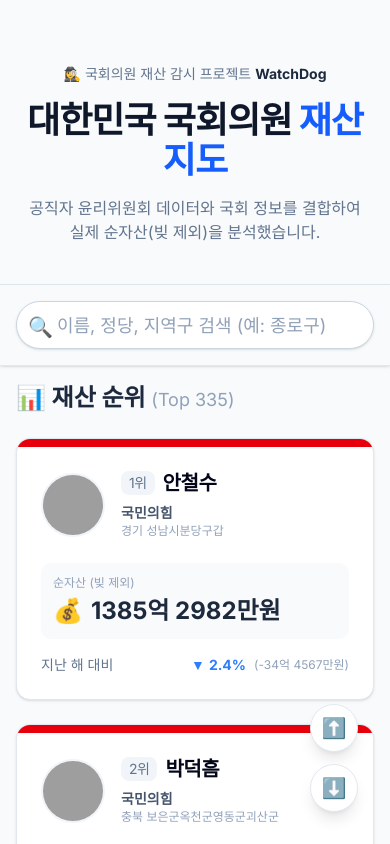
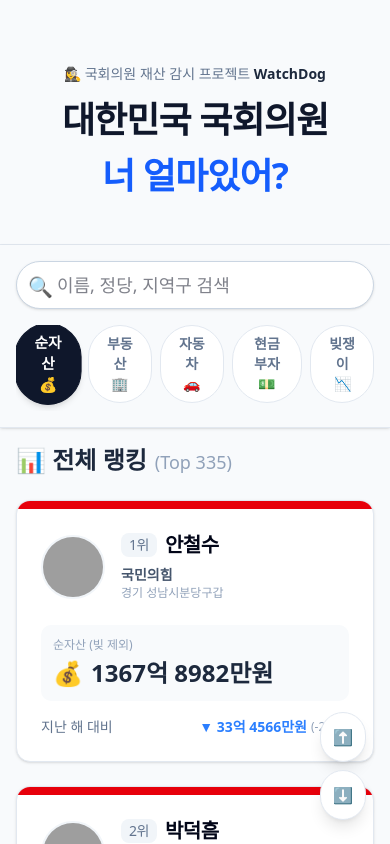
Before and after one commit to modntsimho-gif/watchdog-2026, a Next.js app in the folder watchdog/: page / in a window 390 px wide. Shown: the top 844 px of the page. Built offline with nearby package versions, Linux system fonts and the light colour scheme; grey boxes are pictures that could not be loaded.

Commit message:
Fix: 버튼 스타일 개선

```diff
--- a/watchdog/app/layout.tsx
+++ b/watchdog/app/layout.tsx
@@ -1,17 +1,28 @@
 import type { Metadata } from "next";
-import { Inter } from "next/font/google";
 import "./globals.css";
 
-const inter = Inter({ subsets: ["latin"] });
+// 🔥 여기가 검색엔진에 뜨는 정보입니다.
+export const metadata: Metadata = {
+  title: "대한민국 국회의원 너 얼마있어? - WatchDog",
+  description: "국회의원 재산 순위, 부동산, 자동차, 현금, 부채 분석. 내 지역구 의원의 재산을 확인해보세요.",
+  icons: {
+    icon: "/favicon.ico", // 파비콘이 있다면
+  },
+  openGraph: {
+    title: "국회의원 너 얼마있어? (WatchDog)",
+    description: "느그 서장... 아니 의원님 재산 얼마야? 국회의원 재산 전수 조사 데이터.",
+    url: "https://ni-eolma.com",
+    siteName: "WatchDog",
+    locale: "ko_KR",
+    type: "website",
+  },
+  keywords: ["국회의원 재산", "국회의원 순위", "정치인 재산", "박덕흠", "안철수", "재산공개"],
 
-export const metadata: Metadata = {
-  title: "WatchDog - 대한민국 국회의원 재산 지도",
-  description: "국회의원들의 실제 순자산과 재산 변동 내역을 한눈에 확인하세요.",
-  openGraph: {
-    title: "WatchDog - 대한민국 국회의원 재산 지도",
-    description: "우리 지역구 의원의 재산은 얼마일까요? 빚 제외 순자산 공개.",
-    // 썸네일 이미지가 있다면 public 폴더에 넣고 아래 주석을 푸세요
-    // images: ['/thumbnail.png'],
+  verification: {
+    google: 'JmFVjC8V6iKzCDm2iXz7nsJMwi0DHxZ2PvA6KUeVF-s',
+    other: {
+      'naver-site-verification': '네이버에서_준_코드',
+    },
   },
 };
 
@@ -22,7 +33,7 @@ export default function RootLayout({
 }>) {
   return (
     <html lang="ko">
-      <body className={inter.className}>{children}</body>
+      <body>{children}</body>
     </html>
   );
 }
--- a/watchdog/app/page.tsx
+++ b/watchdog/app/page.tsx
@@ -6,6 +6,7 @@ import Link from "next/link";
 // 1. 재산 데이터 구조
 interface RawAssetItem {
   type: string;
+  description: string;
   previous_value: number;
   current_value: number;
 }
@@ -24,19 +25,28 @@ interface RawProfile {
   STATUS_NM: string;
 }
 
-// 3. 화면 구조
+// 3. 화면 구조 (카테고리별 자산 추가)
 interface Member {
   id: string;
   name: string;
   party: string;
   district: string;
   imageUrl: string;
-  totalAssets: number;
+
+  totalAssets: number; // 순자산 (자산 - 부채)
+  realEstate: number;  // 부동산 (토지 + 건물)
+  cars: number;        // 자동차
+  financial: number;   // 현금성 (예금 + 증권 + 현금)
+  debt: number;        // 부채 (절대값)
+
   changeAmount: number;
   changeRate: number;
 }
 
-// 🔥 [중요] 컴포넌트 밖에 변수를 선언해서, 페이지를 갔다 와도 데이터가 살아있게 함 (캐싱)
+// 탭 타입 정의
+type TabType = "total" | "realEstate" | "cars" | "financial" | "debt";
+
+// 캐싱 변수
 let cachedMembers: Member[] | null = null;
 
 export default function Home() {
@@ -44,16 +54,14 @@ export default function Home() {
   const [members, setMembers] = useState<Member[]>([]);
   const [loading, setLoading] = useState(true);
 
+  // 🔥 현재 선택된 랭킹 탭 (기본값: 순자산)
+  const [activeTab, setActiveTab] = useState<TabType>("total");
+
   useEffect(() => {
-    // 🔥 이미 데이터가 있으면 로딩 없이 바로 보여줌 (스크롤 유지의 핵심!)
     if (cachedMembers) {
       setMembers(cachedMembers);
       setLoading(false);
-
-      // 브라우저가 스크롤 위치를 찾을 시간을 살짝 줌
-      setTimeout(() => {
-        // Next.js가 자동으로 스크롤 복원을 시도함
-      }, 0);
+      setTimeout(() => {}, 0);
       return;
     }
 
@@ -64,9 +72,7 @@ export default function Home() {
           fetch("/members_info.json"),
         ]);
 
-        if (!assetsRes.ok || !profilesRes.ok) {
-          throw new Error("파일 로딩 실패");
-        }
+        if (!assetsRes.ok || !profilesRes.ok) throw new Error("파일 로딩 실패");
 
         const rawAssets: RawAssetMember[] = await assetsRes.json();
         const rawProfiles: RawProfile[] = await profilesRes.json();
@@ -79,42 +85,77 @@ export default function Home() {
         });
 
         const processed = rawAssets.map((person, index) => {
-          const currentTotal = person.assets.reduce((sum, item) => {
-            return item.type.includes("채무") ? sum - item.current_value : sum + item.current_value;
-          }, 0);
+          let realEstate = 0;
+          let cars = 0;
+          let financial = 0;
+          let debt = 0;
+          let totalAssets = 0; // 순자산
 
-          const previousTotal = person.assets.reduce((sum, item) => {
-            return item.type.includes("채무") ? sum - item.previous_value : sum + item.previous_value;
-          }, 0);
+          let prevTotal = 0;
 
-          const changeAmount = currentTotal - previousTotal;
-          const changeRate = previousTotal === 0 ? 0 : (changeAmount / previousTotal) * 100;
+          person.assets.forEach((item) => {
+            const t = item.type;
+            const d = item.description;
+            const val = item.current_value;
+            const prev = item.previous_value;
+
+            // 1. 부채 판별 (가장 먼저 체크)
+            if (t.includes("채무") || d.includes("채무")) {
+              debt += val; // 부채는 양수로 누적 (나중에 뺄셈)
+              totalAssets -= val;
+              prevTotal -= prev;
+            }
+            // 2. 부동산 (건물, 토지)
+            else if (t.includes("건물") || t.includes("토지") || t.includes("부동산")) {
+              realEstate += val;
+              totalAssets += val;
+              prevTotal += prev;
+            }
+            // 3. 자동차
+            else if (t.includes("자동차") || t.includes("차량") || t.includes("승용차")) {
+              cars += val;
+              totalAssets += val;
+              prevTotal += prev;
+            }
+            // 4. 현금성 (예금, 증권, 현금, 채권)
+            else if (t.includes("예금") || t.includes("증권") || t.includes("현금") || t.includes("채권")) {
+              financial += val;
+              totalAssets += val;
+              prevTotal += prev;
+            }
+            // 5. 기타 자산 (골동품, 회원권 등)
+            else {
+              totalAssets += val;
+              prevTotal += prev;
+            }
+          });
+
+          const changeAmount = totalAssets - prevTotal;
+          const changeRate = prevTotal === 0 ? 0 : (changeAmount / prevTotal) * 100;
 
           const profile = profileMap.get(person.name);
-
-          const cleanParty = profile?.PLPT_NM
-            ? profile.PLPT_NM.split("/").pop()?.trim()
-            : "무소속";
-
-          const cleanDistrict = profile?.ELECD_NM
-            ? profile.ELECD_NM.split("/").pop()?.trim()
-            : "비례/정보없음";
 
           return {
             id: `member-${index}`,
             name: person.name,
-            party: cleanParty || "무소속",
-            district: cleanDistrict || "정보없음",
+            party: profile?.PLPT_NM?.split("/").pop()?.trim() || "무소속",
+            district: profile?.ELECD_NM?.split("/").pop()?.trim() || "정보없음",
             imageUrl: profile?.NAAS_PIC || "",
-            totalAssets: currentTotal,
-            changeAmount: changeAmount,
-            changeRate: changeRate,
+
+            totalAssets,
+            realEstate,
+            cars,
+            financial,
+            debt,
+
+            changeAmount,
+            changeRate,
           };
         });
 
+        // 초기 정렬: 순자산 순
         processed.sort((a, b) => b.totalAssets - a.totalAssets);
 
-        // 🔥 데이터를 전역 변수에 저장
         cachedMembers = processed;
         setMembers(processed);
         setLoading(false);
@@ -141,55 +182,98 @@ export default function Home() {
     return `${sign}${absMan}만원`;
   };
 
-  const filteredMembers = members.filter((member) =>
+  // 탭 변경 시 정렬 로직
+  const getSortedMembers = () => {
+    let sorted = [...members];
+    if (activeTab === "total") sorted.sort((a, b) => b.totalAssets - a.totalAssets);
+    else if (activeTab === "realEstate") sorted.sort((a, b) => b.realEstate - a.realEstate);
+    else if (activeTab === "cars") sorted.sort((a, b) => b.cars - a.cars);
+    else if (activeTab === "financial") sorted.sort((a, b) => b.financial - a.financial);
+    else if (activeTab === "debt") sorted.sort((a, b) => b.debt - a.debt); // 빚은 많은 순서대로
+    return sorted;
+  };
+
+  const sortedMembers = getSortedMembers();
+
+  const filteredMembers = sortedMembers.filter((member) =>
     member.name.includes(searchTerm) ||
     member.party.includes(searchTerm) ||
     member.district.includes(searchTerm)
   );
 
-  const scrollToTop = () => {
-    window.scrollTo({ top: 0, behavior: "smooth" });
+  const scrollToTop = () => window.scrollTo({ top: 0, behavior: "smooth" });
+  const scrollToBottom = () => window.scrollTo({ top: document.body.scrollHeight, behavior: "smooth" });
+
+  // 탭 버튼 스타일 헬퍼
+  const getTabStyle = (tab: TabType) => {
+    const base = "px-4 py-2 rounded-full text-sm font-bold transition-all border ";
+    if (activeTab === tab) {
+      return base + "bg-slate-900 text-white border-slate-900 shadow-md transform scale-105";
+    }
+    return base + "bg-white text-slate-500 border-slate-200 hover:border-slate-400 hover:text-slate-700";
   };
 
-  const scrollToBottom = () => {
-    window.scrollTo({ top: document.body.scrollHeight, behavior: "smooth" });
+  // 현재 탭에 따라 보여줄 금액과 라벨 계산
+  const getDisplayValue = (member: Member) => {
+    switch (activeTab) {
+      case "realEstate": return { label: "부동산 자산", value: member.realEstate, icon: "🏢" };
+      case "cars": return { label: "자동차 자산", value: member.cars, icon: "🚗" };
+      case "financial": return { label: "현금성 자산", value: member.financial, icon: "💵" };
+      case "debt": return { label: "총 부채", value: -member.debt, icon: "💸" }; // 부채는 마이너스로 표시
+      default: return { label: "순자산 (빚 제외)", value: member.totalAssets, icon: "💰" };
+    }
   };
 
   return (
     <main className="min-h-screen bg-slate-50 flex flex-col items-center relative">
 
-      {/* 1. 상단 타이틀 영역 */}
-      <div className="w-full bg-slate-50 pt-16 pb-10 px-4 flex flex-col items-center justify-center border-b border-slate-200">
+      {/* 1. 상단 타이틀 */}
+      <div className="w-full bg-slate-50 pt-16 pb-8 px-4 flex flex-col items-center justify-center border-b border-slate-200">
         <p className="font-mono text-sm mb-4 text-slate-500">
           🕵️‍♀️ 국회의원 재산 감시 프로젝트 <span className="font-bold text-slate-800">WatchDog</span>
         </p>
+        <h2 className="text-4xl font-extrabold tracking-tight lg:text-5xl text-center text-slate-900 mb-4">
+          대한민국 국회의원
+        </h2>
         <h1 className="text-4xl font-extrabold tracking-tight lg:text-5xl text-center text-slate-900 mb-4">
-          대한민국 국회의원 <span className="text-blue-600">재산 지도</span>
+          <span className="text-blue-600">너 얼마있어?</span>
         </h1>
-        <p className="text-slate-500 text-center max-w-2xl">
-          공직자 윤리위원회 데이터와 국회 정보를 결합하여<br className="sm:hidden"/> 실제 순자산(빚 제외)을 분석했습니다.
-        </p>
       </div>
 
-      {/* 2. 검색창 영역 (Sticky) */}
-      <div className="sticky top-0 z-50 w-full bg-slate-50/80 backdrop-blur-md border-b border-slate-200 py-4 px-4 flex justify-center shadow-sm">
+      {/* 2. 탭 & 검색창 (Sticky) */}
+      <div className="sticky top-0 z-50 w-full bg-slate-50/90 backdrop-blur-md border-b border-slate-200 py-4 px-4 flex flex-col items-center shadow-sm gap-4">
+
+        {/* 검색창 */}
         <div className="w-full max-w-lg relative">
           <div className="absolute left-3 top-3 text-xl">🔍</div>
           <input
             type="text"
-            placeholder="이름, 정당, 지역구 검색 (예: 종로구)"
-            className="flex h-12 w-full rounded-full border border-slate-300 bg-white px-3 py-2 pl-10 text-lg shadow-sm ring-offset-white placeholder:text-slate-400 focus-visible:outline-none focus-visible:ring-2 focus-visible:ring-blue-600 transition-all"
+            placeholder="이름, 정당, 지역구 검색"
+            className="flex h-12 w-full rounded-full border border-slate-300 bg-white px-3 py-2 pl-10 text-lg shadow-sm focus-visible:outline-none focus-visible:ring-2 focus-visible:ring-blue-600 transition-all"
             value={searchTerm}
             onChange={(e) => setSearchTerm(e.target.value)}
           />
         </div>
+
+        {/* 랭킹 탭 */}
+        <div className="flex gap-2 overflow-x-auto w-full max-w-2xl justify-start sm:justify-center pb-2 sm:pb-0 scrollbar-hide">
+          <button onClick={() => setActiveTab("total")} className={getTabStyle("total")}>순자산 💰</button>
+          <button onClick={() => setActiveTab("realEstate")} className={getTabStyle("realEstate")}>부동산 🏢</button>
+          <button onClick={() => setActiveTab("cars")} className={getTabStyle("cars")}>자동차 🚗</button>
+          <button onClick={() => setActiveTab("financial")} className={getTabStyle("financial")}>현금부자 💵</button>
+          <button onClick={() => setActiveTab("debt")} className={getTabStyle("debt")}>빚쟁이 📉</button>
+        </div>
       </div>
 
-      {/* 3. 결과 리스트 영역 */}
+      {/* 3. 결과 리스트 */}
       <div className="w-full max-w-6xl p-4 sm:p-10 pb-10">
         <div className="flex items-center justify-between mb-6">
           <h2 className="text-2xl font-bold text-slate-800">
-            📊 재산 순위 <span className="text-slate-400 text-lg font-normal">(Top {filteredMembers.length})</span>
+            📊 {activeTab === "total" ? "전체 랭킹" :
+                activeTab === "realEstate" ? "부동산 부자 순위" :
+                activeTab === "cars" ? "슈퍼카 순위" :
+                activeTab === "financial" ? "현금왕 순위" : "빚쟁이 순위"}
+            <span className="text-slate-400 text-lg font-normal ml-2">(Top {filteredMembers.length})</span>
           </h2>
         </div>
 
@@ -200,7 +284,9 @@ export default function Home() {
           </div>
         ) : filteredMembers.length > 0 ? (
           <div className="grid grid-cols-1 md:grid-cols-2 lg:grid-cols-3 gap-6">
-            {filteredMembers.map((member, index) => (
+            {filteredMembers.map((member, index) => {
+              const display = getDisplayValue(member);
+              return (
                 <Link href={`/member/${member.name}`} key={member.id} scroll={true}>
                   <div className="rounded-xl border border-slate-200 bg-white text-slate-950 shadow-sm hover:shadow-xl transition-all overflow-hidden cursor-pointer group h-full">
                     {/* 상단 띠 */}
@@ -237,60 +323,61 @@ export default function Home() {
                       </div>
                     </div>
 
-                  {/* 재산 정보 */}
+                    {/* 재산 정보 (동적 변경) */}
                     <div className="p-6 pt-2">
-                    <div className="mt-2 bg-slate-50 p-3 rounded-lg">
-                      <p className="text-xs text-slate-400 mb-1">순자산 (빚 제외)</p>
-                      <div className="text-2xl font-bold text-slate-800 flex items-center gap-2">
-                        <span>💰</span>
-                        {formatMoney(member.totalAssets)}
+                      <div className={`mt-2 p-3 rounded-lg ${activeTab === 'debt' ? 'bg-red-50' : 'bg-slate-50'}`}>
+                        <p className={`text-xs mb-1 ${activeTab === 'debt' ? 'text-red-500 font-bold' : 'text-slate-400'}`}>
+                          {display.label}
+                        </p>
+                        <div className={`text-2xl font-bold flex items-center gap-2 ${activeTab === 'debt' ? 'text-red-600' : 'text-slate-800'}`}>
+                          <span>{display.icon}</span>
+                          {formatMoney(display.value)}
                         </div>
                       </div>
 
+                      {/* 순자산 탭일 때만 증감 표시 */}
+                      {activeTab === "total" && (
                         <div className="mt-4 flex justify-between text-sm items-center">
                           <span className="text-slate-500">지난 해 대비</span>
                           <div className={`flex items-center font-bold ${member.changeAmount >= 0 ? 'text-red-500' : 'text-blue-500'}`}>
-                        {member.changeAmount >= 0 ? "▲" : "▼"}
-                        <span className="ml-1">{Math.abs(member.changeRate).toFixed(1)}%</span>
-                        <span className="ml-2 text-xs font-normal text-slate-400">
-                          ({member.changeAmount > 0 ? "+" : ""}{formatMoney(member.changeAmount)})
+                            {member.changeAmount >= 0 ? '▲' : '▼'} {formatMoney(Math.abs(member.changeAmount))}
+                            <span className="text-xs font-normal ml-1 text-slate-400">
+                              ({member.changeRate.toFixed(1)}%)
                             </span>
                           </div>
                         </div>
+                      )}
+
+                      {/* 다른 탭일 때는 전체 순자산 참고용 표시 */}
+                      {activeTab !== "total" && (
+                        <div className="mt-4 flex justify-between text-sm items-center border-t pt-3 border-slate-100">
+                          <span className="text-slate-400">전체 순자산</span>
+                          <span className="text-slate-600 font-medium">{formatMoney(member.totalAssets)}</span>
+                        </div>
+                      )}
                     </div>
                   </div>
                 </Link>
-            ))}
+              );
+            })}
           </div>
         ) : (
-          <div className="text-center py-20 text-slate-500">
-            <p className="text-xl">검색 결과가 없습니다 😢</p>
+          <div className="text-center py-20">
+            <p className="text-xl text-slate-400">검색 결과가 없습니다.</p>
           </div>
         )}
       </div>
 
-      {/* 4. 플로팅 버튼 (위/아래 이동) */}
-      <div className="fixed bottom-8 right-8 flex flex-col gap-3 z-50">
-        <button
-          onClick={scrollToTop}
-          className="w-12 h-12 bg-white border border-slate-200 rounded-full shadow-lg flex items-center justify-center text-xl hover:bg-slate-50 hover:scale-110 transition-all active:scale-95 text-slate-600"
-          title="맨 위로"
-        >
-          ⬆️
-        </button>
-        <button
-          onClick={scrollToBottom}
-          className="w-12 h-12 bg-white border border-slate-200 rounded-full shadow-lg flex items-center justify-center text-xl hover:bg-slate-50 hover:scale-110 transition-all active:scale-95 text-slate-600"
-          title="맨 아래로"
-        >
-          ⬇️
-        </button>
+      {/* 플로팅 버튼 */}
+      <div className="fixed bottom-6 right-6 flex flex-col gap-2 z-40">
+        <button onClick={scrollToTop} className="bg-white p-3 rounded-full shadow-lg border border-slate-200 text-slate-600 hover:bg-slate-50 hover:text-blue-600">⬆️</button>
+        <button onClick={scrollToBottom} className="bg-white p-3 rounded-full shadow-lg border border-slate-200 text-slate-600 hover:bg-slate-50 hover:text-blue-600">⬇️</button>
       </div>
 
       {/* 5. 하단 푸터 (이메일 문의) */}
       <footer className="w-full text-center border-t border-slate-200 py-10 mt-auto bg-slate-100">
         <p className="text-slate-500 text-sm mb-2">
-          정정 요청 및 건의사항은 하단 메일로 보내주세요~
+          정정 요청 및 건의사항은 하단 메일로 보내주세요.
         </p>
         <a
           href="mailto:modntsimho@gmail.com"
```
Also changed, not shown: watchdog/app/member/[name]/page.tsx (+80 -41 lines), watchdog/app/robots.ts (added, +11 -0 lines), watchdog/app/sitemap.ts.ts (added, +25 -0 lines). Lines whose indentation alone changed are shown as unchanged.
